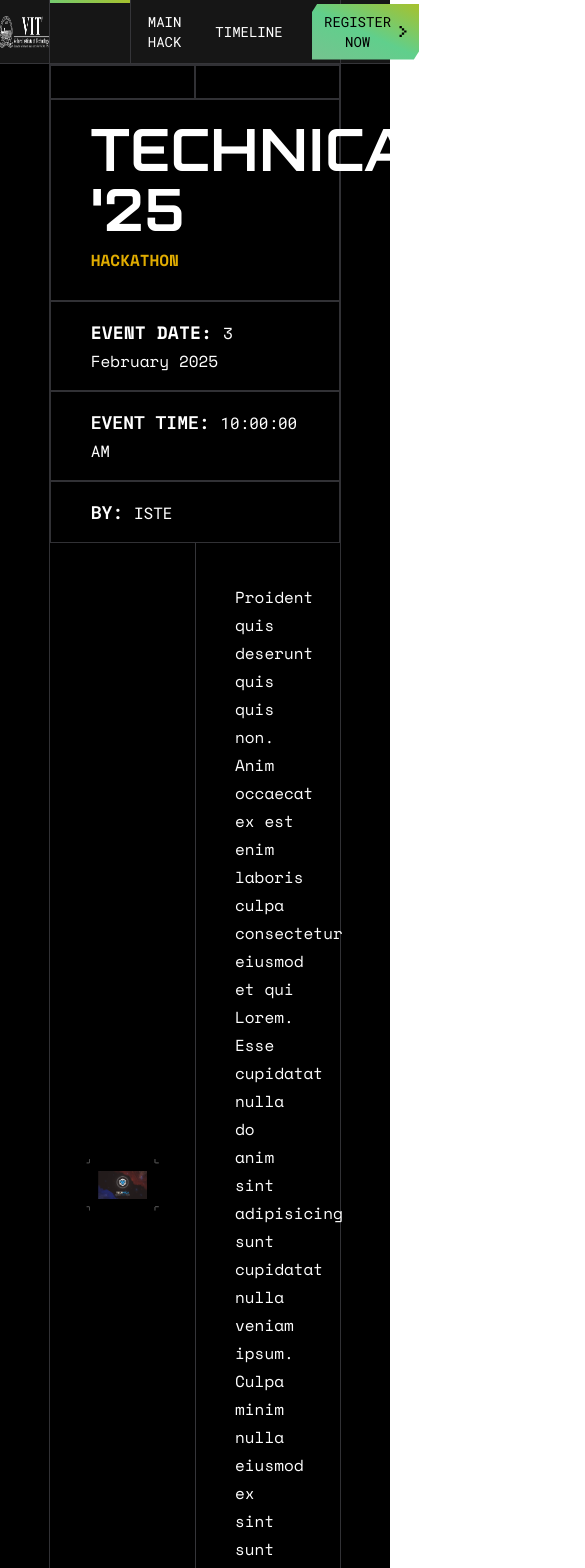
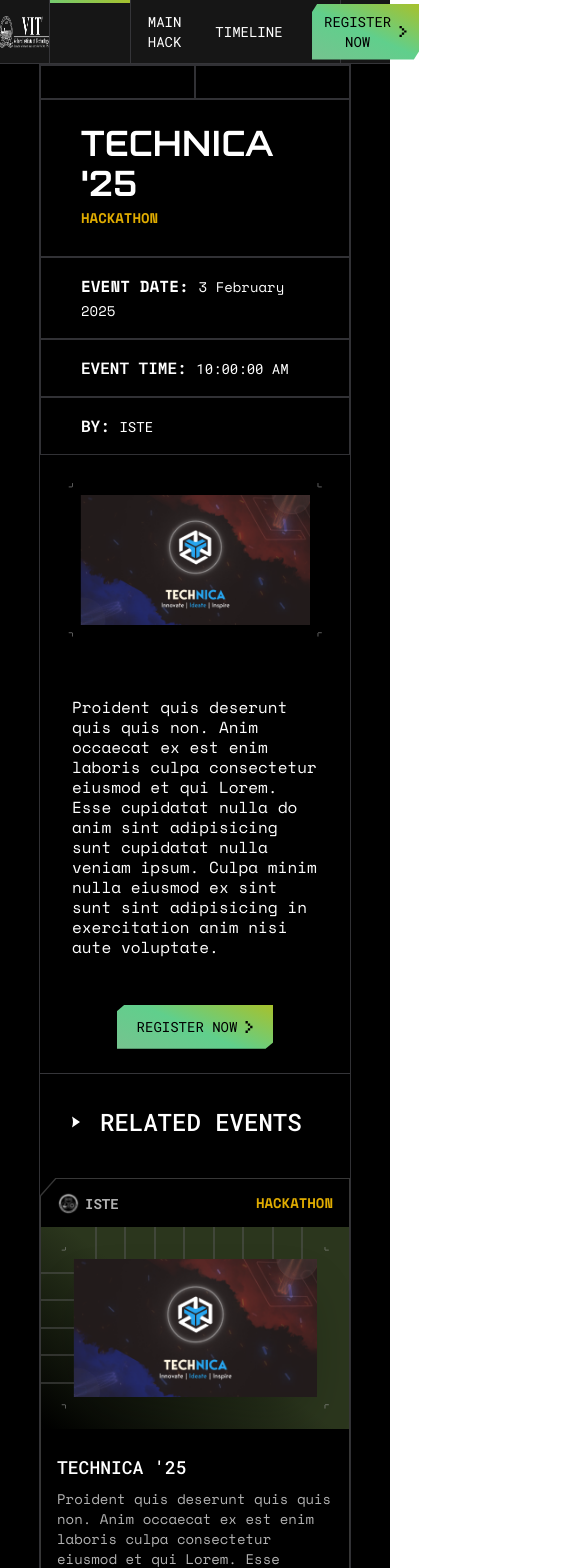
Before and after one commit to Keshav-Aneja/yantra-2025, a Next.js app: page /events/1 in a window 390 px wide. Shown: the top 1568 px of the page, 585 px wide, since content can reach past the window. Built offline with nearby package versions, Linux system fonts and the light colour scheme.

Commit message:
chore: responsive event page

```diff
--- a/src/app/events/[id]/page.tsx
+++ b/src/app/events/[id]/page.tsx
@@ -1,11 +1,8 @@
 "use client";
 
-import Navbar from "@/components/Navbar";
-import Footer from "@/sections/footer";
 import { useParams } from "next/navigation";
 import { events } from "@/constants/events";
 import Image from "next/image";
-import Events from "@/sections/events";
 import EventImageContainer from "@/components/event-image";
 import EventCard, {EventCardProps} from "@/components/event-card";
 import Seemore from "@/components/seemore";
@@ -26,28 +23,28 @@
 
   return (
     <div className="min-h-screen bg-black">
-      <div className="w-[75%] mx-auto font-roboto border border-[#313135] border-b-0">
+      <div className="w-[75%] max-md:w-wrapper-md mx-auto font-roboto border border-[#313135] border-b-0">
         <div className="grid grid-cols-2 grid-rows-1">
           <div className="border border-[#313135] p-4"></div>
           <div className="border border-[#313135] p-4"></div>
         </div>
 
         <div className="border border-[#313135] p-4">
-          <h2 className="text-6xl font-medium text-white font-armstrong px-6 py-3">
+          <h2 className="text-6xl max-md:text-4xl font-medium text-white font-armstrong px-6 py-3">
             {event.event.name}
           </h2>
           <h3
             style={{ color: event.event.typeColor }}
-            className={`text-base relative -top-3 font-bold font-space_mono px-6`}
+            className={`text-base max-md:text-sm relative -top-3 font-bold font-space_mono px-6`}
           >
             {event.event.type}
           </h3>
         </div>
 
         <div className="border border-[#313135] p-4 text-white font-space_mono">
-          <p className={`text-lg font-semibold px-6`}>
+          <p className={`text-lg max-md:text-base font-semibold px-6`}>
             EVENT DATE:{" "}
-            <span className="font-normal text-base">
+            <span className="font-normal text-base max-md:text-sm">
               {new Date(event.event.startDate).toLocaleDateString("en-GB", {
                 day: "numeric",
                 month: "long",
@@ -58,33 +55,33 @@
         </div>
 
         <div className="border border-[#313135] p-4 text-white">
-          <p className={`text-lg font-semibold px-6`}>
+          <p className={`text-lg max-md:text-base font-semibold px-6`}>
             EVENT TIME:{" "}
-            <span className="font-normal text-base">
+            <span className="font-normal text-base max-md:text-sm">
               {new Date(event.event.startDate).toLocaleTimeString()}
             </span>
           </p>
         </div>
 
         <div className="border border-[#313135] p-4 text-white">
-          <p className={`text-lg font-semibold px-6`}>
+          <p className={`text-lg max-md:text-base font-semibold px-6`}>
             BY:{" "}
-            <span className="font-normal text-base">
+            <span className="font-normal text-base max-md:text-sm">
               {event.organisation.name}
             </span>
           </p>
         </div>
 
         <div className={"relative flex flex-col items-center"}>
-          <VerticalLine className={"absolute h-full"} />
-          <div className="grid grid-cols-2 grid-rows-1">
-            <div className="p-4 flex items-center justify-center">
+          <VerticalLine className={"absolute h-full max-lg:hidden"} />
+          <div className="grid grid-cols-2 grid-rows-1 max-lg:flex max-lg:flex-col">
+            <div className="p-4 max-md:p-2 flex items-center justify-center">
               <EventImageContainer removeBg>
                 <Image src={event.event.image} width={600} height={600} alt="" />
               </EventImageContainer>
             </div>
             <div className="p-2 text-white">
-              <p className="text-base font-space_mono font-normal leading-7 p-4 m-4">
+              <p className="text-base font-space_mono font-normal leading-7 max-md:leading-5 p-4 max-md:p-2 m-4">
                 {event.event.description}
               </p>
             </div>
@@ -92,7 +89,7 @@
 
           <div className="w-full flex justify-center p-4 text-white text-center">
             <button
-              className="gradient-bg text-black px-8 py-4 transition-colors flex items-center gap-2 justify-center text-xl"
+              className="gradient-bg text-black px-8 max-md:px-5 py-4 max-md:py-3 transition-colors flex items-center gap-2 justify-center text-xl"
               style={{
                 clipPath:
                   "polygon(5% 0, 100% 0, 100% 85%, 95% 100%, 0% 100%, 0 15%)",
@@ -100,7 +97,7 @@
                   "linear-gradient(23.96deg, #76C38F 0%, #60CF8C 48.44%, #A7C12C 100%)",
               }}
             >
-              <span className="uppercase">Register Now</span>
+              <span className="uppercase max-md:text-sm">Register Now</span>
               <Image
                 src="/icons/register-arrow.svg"
                 width={12}
@@ -122,23 +119,25 @@
 }: {
   events: EventCardProps[]
 }) => (
-    <div className={"w-full h-full"}>
-      <div className={"p-8 pb-16 flex gap-5"}>
+    <div className={"w-full h-full max-md:border-t max-md:border-border max-md:mt-2"}>
+      <div className={"p-8 pb-16 max-md:pb-10 flex gap-5"}>
         <Image
             src={"/icons/arrow-right-solid.svg"}
             height={11}
             width={8}
             alt={"arrow-right"}
         />
-        <div className={"font-roboto_mono text-white text-4xl font-medium"}>
+        <div className={"font-roboto_mono text-white text-4xl max-md:text-2xl font-medium"}>
           {"RELATED EVENTS"}
         </div>
       </div>
-      <div className={"flex h-full w-full gap-2"}>
+      <div className={"lg:flex h-full w-full md:grid md:grid-cols-2 gap-2 max-md:flex-col max-md:gap-4"}>
         {events.slice(0, 3).map(event => (
             <EventCard {...event} key={event.id} />
         ))}
-        <Seemore href={"/events"} />
+        <div className={"w-full h-full border py-[7.5rem] max-md:py-[5rem] border-border flex justify-center items-center"}>
+          <Seemore />
+        </div>
       </div>
     </div>
 )
--- a/src/components/seemore.tsx
+++ b/src/components/seemore.tsx
@@ -1,15 +1,9 @@
 import React from 'react'
 import Image from "next/image";
-import Link from "next/link";
 
-const Seemore = ({
-    href
-}: {
-    href: string
-}) => {
+const Seemore = () => {
     return (
-        <div className={"w-full h-full flex grow justify-center items-center border border-border py-[6.125rem]"}>
-            <Link href={href} className={"size-60  flex flex-col justify-between items-center relative"}>
+        <div className={"size-44 max-md:size-64 flex flex-col justify-between items-center relative"}>
             <div className={"absolute size-full"}>
                 <Image
                     src={"/icons/arrow-br.svg"}
@@ -46,10 +40,9 @@
                 height={100}
                 width={100}
                 alt={"See More"}
-                    className={"size-24"}
+                className={"size-16"}
             />
-                <p className={"font-space_mono uppercase text-lg text-white font-light"}>{"EXPLORE YANTRA'25"}</p>
-            </Link>
+            <p className={"font-space_mono uppercase text-lg text-center text-white font-light"}>{"EXPLORE YANTRA'25"}</p>
         </div>
     )
 }
```
Lines whose indentation alone changed are shown as unchanged.
